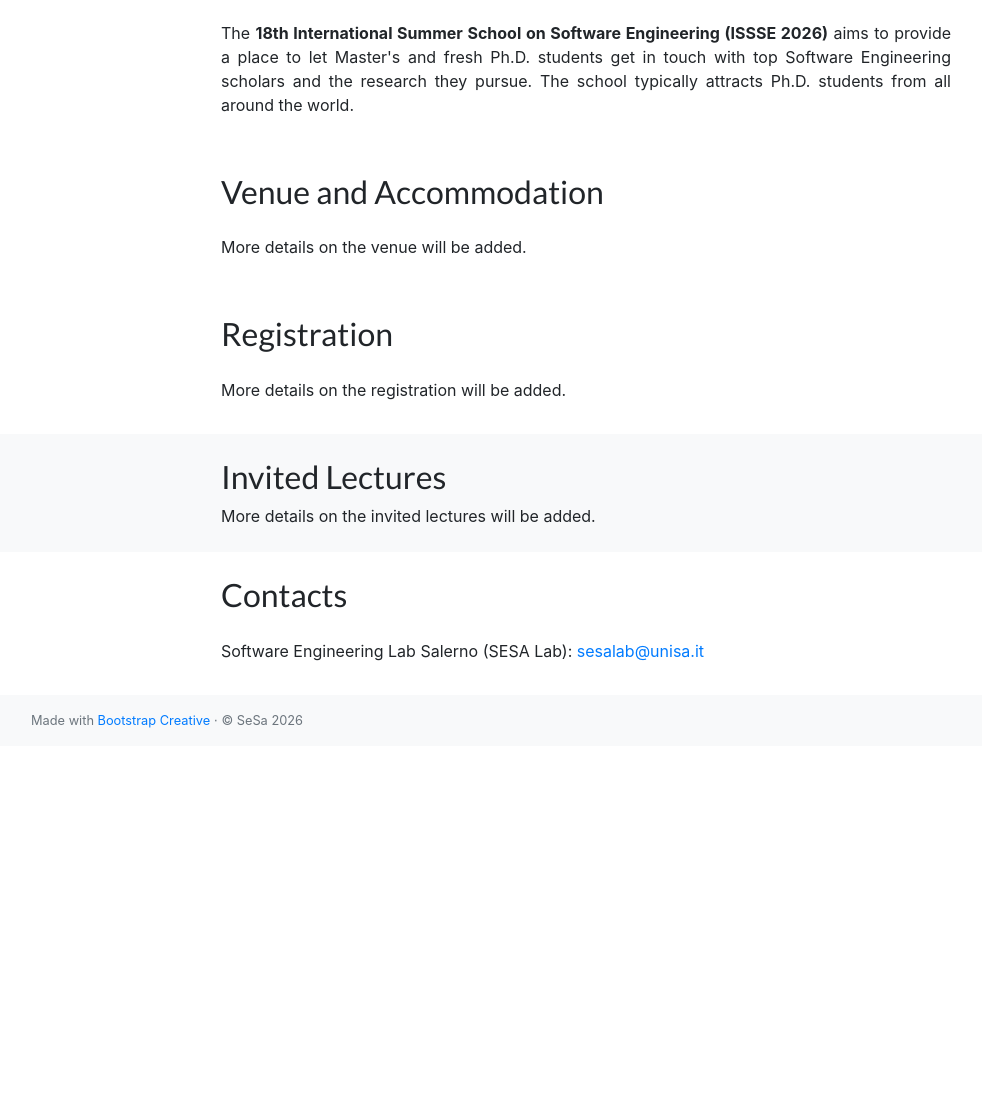
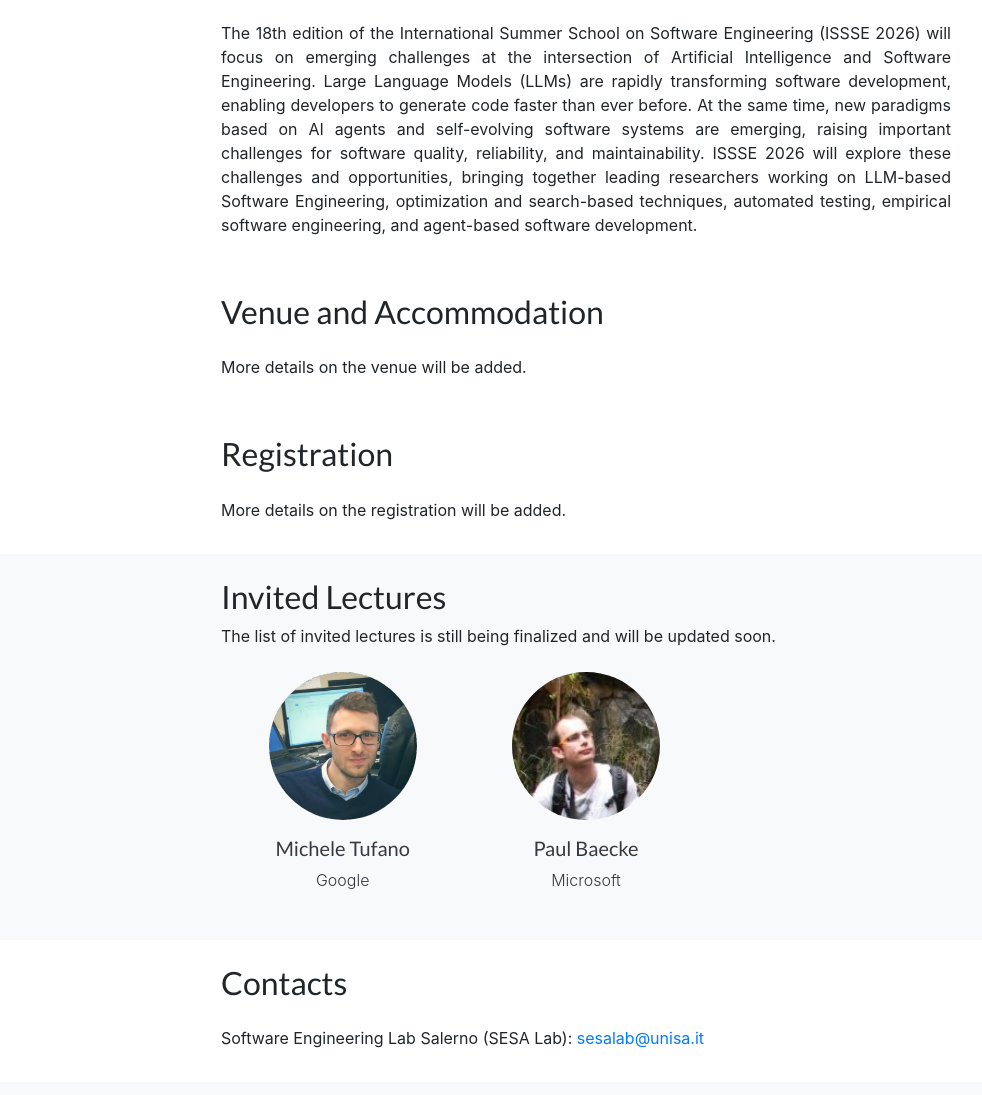
Before and after one commit to SeSaLabUnisa/ISSSE-2026, a website with bundled scripts: page index.html in a window 1280 px wide. Shown: the part 981-2076 px from the top of the page, without its empty margins (54-1036 px from the left). Before the commit the page ends 1727 px from the top, so only its background shows below. Built offline with nearby package versions, Linux system fonts and the light colour scheme.

Commit message:
added michele and paul invited lectures

```diff
--- a/index.html
+++ b/index.html
@@ -120,7 +120,11 @@
           <img class="img-fluid col-lg-4 rounded mx-auto d-block" src="img/ISSSE-logo-transparent.png" alt="Logo">
 
           <p class="mt-4 mb-2 text-justify">
-            The <b>18th International Summer School on Software Engineering (ISSSE 2026)</b> aims to provide a place to let Master's and fresh Ph.D. students get in touch with top Software Engineering scholars and the research they pursue. The school typically attracts Ph.D. students from all around the world.<br/>
+              The 18th edition of the International Summer School on Software Engineering (ISSSE 2026) will focus on emerging challenges at the intersection of Artificial Intelligence and Software Engineering.
+              Large Language Models (LLMs) are rapidly transforming software development, enabling developers to generate code faster than ever before. At the same time, new paradigms based on AI agents and self-evolving
+              software systems are emerging, raising important challenges for software quality, reliability, and maintainability. ISSSE 2026 will explore these challenges and opportunities, bringing together leading researchers working
+              on LLM-based Software Engineering, optimization and search-based techniques, automated testing,  empirical software engineering, and agent-based software development.
+
               <!--This year ISSSE 2024 is co-located with the <b>28th Edition of the International Conference on Evaluation and Assessment in Software Engineering (EASE 2024).</b><br/>
             EASE is an internationally leading venue for academics and practitioners to present and discuss their research on evidence-based software engineering, and its implications for software practice. EASE is ranked as A conference in CORE.
             <br><br>
@@ -315,22 +319,20 @@
         <div class="col-lg-8 mx-auto my-4 text-justify">
           <h2 class="section-heading">Invited Lectures</h2>
 
-            More details on the invited lectures will be added.
-          <!--<div class="row my-4 mx-auto">
+            The list of invited lectures is still being finalized and will be updated soon.
+            <div class="row my-4 mx-auto">
             <div class="col-lg-4 text-center">
-              <a href="https://malibabar.wordpress.com/about/" target="_blank">
-                <img class="img-fluid rounded-circle mb-3 col-lg-10" src="img/babar.jpg" alt="Muhammad Ali Babar">
-              </a>
-              <a href="https://malibabar.wordpress.com/about/" target="_blank" class="text-dark text-decoration-none">
-                <h5 class>Muhammad Ali Babar</h5>
-                <p class="font-weight-light mb-0">
-                  University of Adelaide
-                </p>
-              </a>
-
-
-
-              <br>
+              <a href="https://tufanomichele.com" target="_blank">
+                <img class="img-fluid rounded-circle mb-3 col-lg-10" src="img/michele.png" alt="Michele Tufano">
+              </a>
+              <a href="https://tufanomichele.com" target="_blank" class="text-dark text-decoration-none">
+                <h5 class>Michele Tufano</h5>
+                <p class="font-weight-light mb-0">
+                  Google
+                </p>
+              </a>
+
+                <!--<br>
                  <a href="" data-bs-toggle="modal" data-bs-target="#exampleModal" class="text-dark">
                    <p class="font-weight-light mb-0">
                      Evidence-Based Research for Supporting Software Security in Software Development: Methodological Challenges & Strategies
@@ -362,22 +364,22 @@
                        </div>
                      </div>
                    </div>
-
+                        -->
                  </div>
 
                  <div class="col-lg-4 text-center">
-              <a href="https://www.inf.usi.ch/faculty/bavota/" target="_blank">
-                <img class="img-fluid rounded-circle mb-3 col-lg-10" src="img/bavota.JPG" alt="Gabriele Bavota">
-              </a>
-              <a href="https://www.inf.usi.ch/faculty/bavota/" target="_blank" class="text-dark text-decoration-none">
-                <h5 class>Gabriele Bavota</h5>
-                <p class="font-weight-light mb-0">
-                  Università della Svizzera Italiana
-                </p>
-              </a>
-
-
-              <br>
+                   <a href="" target="_blank">
+                     <img class="img-fluid rounded-circle mb-3 col-lg-10" src="img/paul.jpeg" alt="Paul Baecke">
+                   </a>
+                   <a href="" target="_blank" class="text-dark text-decoration-none">
+                     <h5 class>Paul Baecke</h5>
+                     <p class="font-weight-light mb-0">
+                       Microsoft
+                     </p>
+                   </a>
+
+
+                   <!--<br>
 
                    <a href="" data-bs-toggle="modal" data-bs-target="#alexanderModal" class="text-dark">
                      <p class="font-weight-light mb-0">
@@ -408,10 +410,10 @@
                        </div>
                      </div>
                    </div>
-            </div>
-
-
-
+                 </div> -->
+
+
+                <!--
                  <div class="col-lg-4 text-center">
                    <a href="https://research.facebook.com/people/harman-mark/" target="_blank">
                      <img class="img-fluid rounded-circle mb-3 col-lg-10" src="img/mark-harman.jpg" alt="Mark Harman">
@@ -463,6 +465,9 @@
                  </div>
                </div>
 
+               -->
+
+                     <!--
                  <div class="row my-4 mx-auto" style="display: flex; justify-content: center;">
                    <div class="col-lg-4 text-center">
                      <a href="https://valeriapontillo.github.io" target="_blank">
```
Also changed, not shown: img/michele.png (added), img/paul.jpeg (added). Lines whose indentation alone changed are shown as unchanged.
